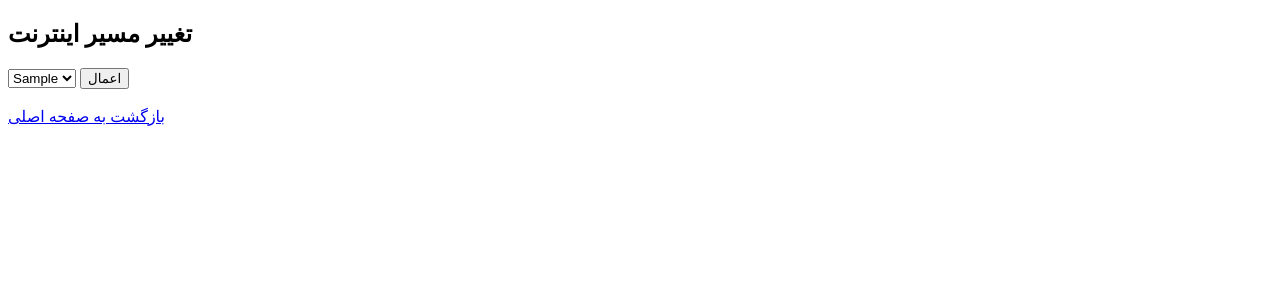
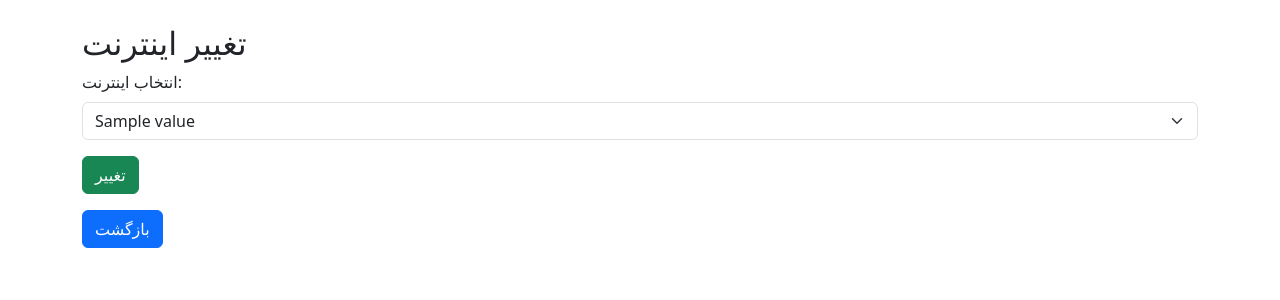
Before and after one commit to Nekooei-Dev/internet-router-ui, a Flask app: template templates/change_internet.html in a window 1280 px wide. Shown: the top 300 px of the page. Run offline with Flask 3, Linux system fonts and the light colour scheme; the template is opened without the code that fills it: most values are stand-ins (such as "Sample title", 1, 10 or a date in 2020); parts of the project's set-up code (start-up, migrations or seed data) failed here and were passed over.

Commit message:
Update change_internet.html

```diff
--- a/templates/change_internet.html
+++ b/templates/change_internet.html
@@ -1,23 +1,20 @@
-<!DOCTYPE html>
-<html lang="fa">
-<head>
-    <meta charset="UTF-8">
-    <title>تغییر اینترنت</title>
-</head>
-<body>
-    <h2>تغییر مسیر اینترنت</h2>
-    {% if message %}
-        <p style="color: {{ 'green' if 'با موفقیت' in message else 'red' }}">{{ message }}</p>
-    {% endif %}
-    <form method="POST">
-        <select name="inet" required>
-            {% for key, info in interfaces.items() %}
-                <option value="{{ key }}">{{ info.routing_mark }}</option>
+{% extends "layout.html" %}
+{% block title %}تغییر اینترنت{% endblock %}
+{% block content %}
+<h2>تغییر اینترنت</h2>
+{% if message %}
+<div class="alert alert-info">{{ message }}</div>
+{% endif %}
+<form method="post">
+    <div class="mb-3">
+        <label for="inet" class="form-label">انتخاب اینترنت:</label>
+        <select class="form-select" id="inet" name="inet">
+            {% for key, value in interfaces.items() %}
+            <option value="{{ key }}">{{ value }}</option>
             {% endfor %}
         </select>
-        <button type="submit">اعمال</button>
-    </form>
-    <br>
-    <a href="/">بازگشت به صفحه اصلی</a>
-</body>
-</html>
+    </div>
+    <button type="submit" class="btn btn-success">تغییر</button>
+</form>
+<a href="/" class="btn btn-primary mt-3">بازگشت</a>
+{% endblock %}
```
